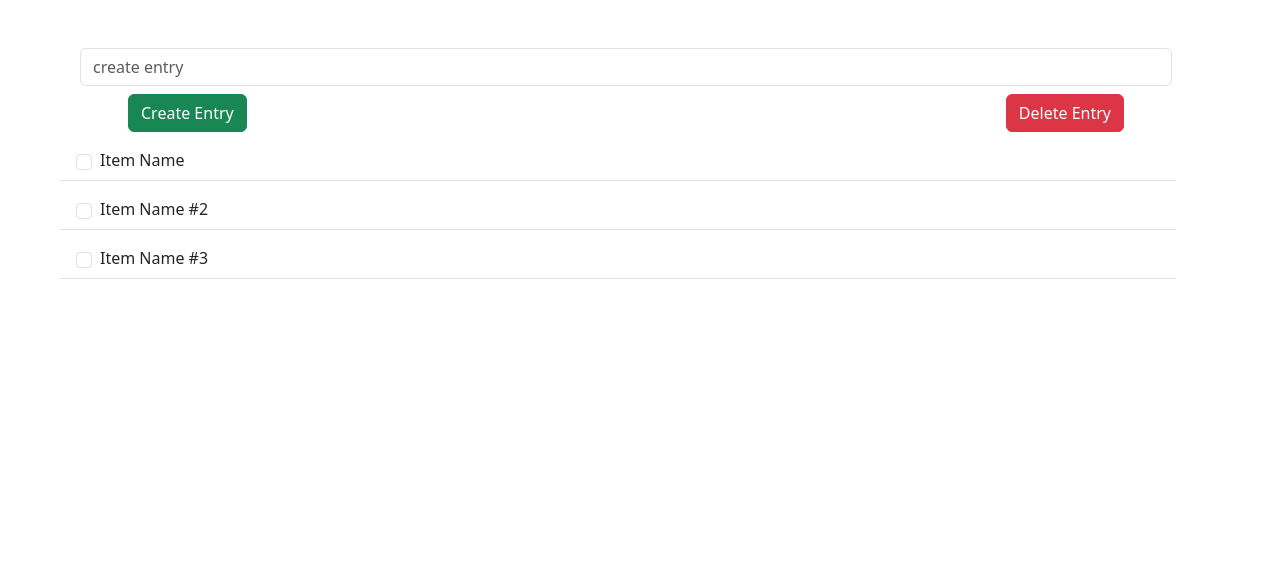
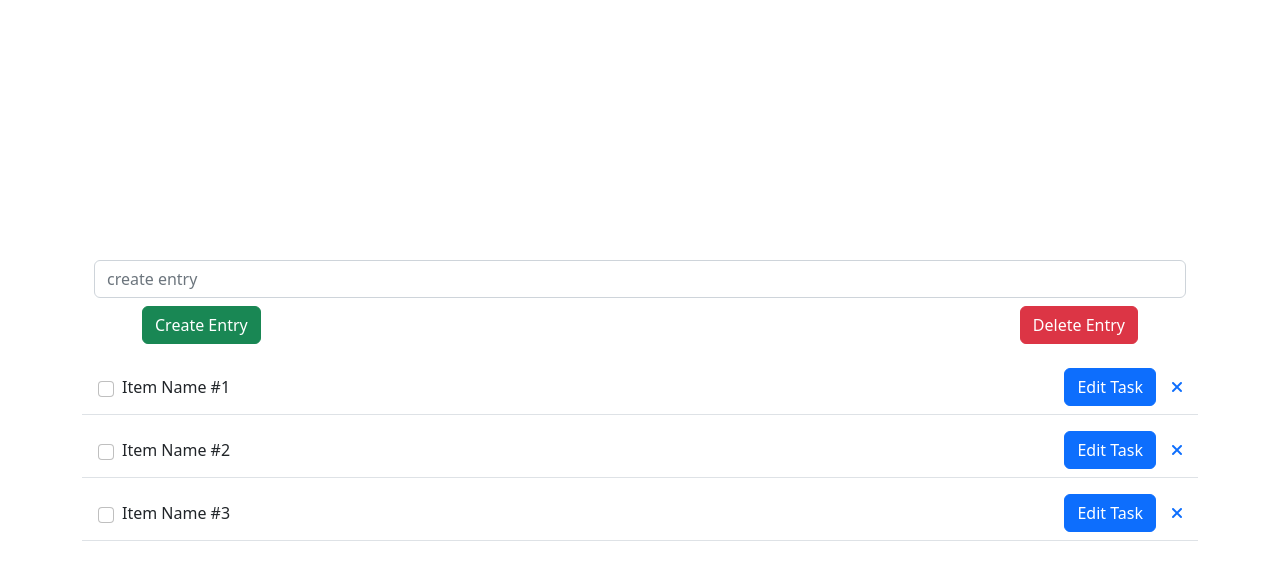
Before and after one commit to BigBloop/todo-list, a Vue app in the folder vue/simple-todo/: page / in a window 1280 px wide. Shown: the top 580 px of the page. Built offline with nearby package versions, Linux system fonts and the light colour scheme.

Commit message:
added modal for edit tasks note: needs javascript to create and delete todo entry, this is just a template

```diff
--- a/vue/simple-todo/package.json
+++ b/vue/simple-todo/package.json
@@ -8,6 +8,7 @@
     "lint": "vue-cli-service lint"
   },
   "dependencies": {
+    "bootstrap": "^5.2.0",
     "core-js": "^3.8.3",
     "vue": "^3.2.13"
   },
--- a/vue/simple-todo/public/index.html
+++ b/vue/simple-todo/public/index.html
@@ -5,6 +5,7 @@
     <meta http-equiv="X-UA-Compatible" content="IE=edge">
     <meta name="viewport" content="width=device-width,initial-scale=1.0">
     <link rel="icon" href="<%= BASE_URL %>favicon.ico">
+    <link rel="stylesheet" href="https://cdnjs.cloudflare.com/ajax/libs/font-awesome/6.1.2/css/all.min.css" integrity="sha512-1sCRPdkRXhBV2PBLUdRb4tMg1w2YPf37qatUFeS7zlBy7jJI8Lf4VHwWfZZfpXtYSLy85pkm9GaYVYMfw5BC1A==" crossorigin="anonymous" referrerpolicy="no-referrer" />
     <title><%= htmlWebpackPlugin.options.title %></title>
   </head>
   <body>
--- a/vue/simple-todo/src/App.vue
+++ b/vue/simple-todo/src/App.vue
@@ -1,16 +1,26 @@
 <template>
-  <div class="container m-5">
+  <div class="container d-flex align-items-center justify-content-center flex-column" style="min-height: 100vh">
     <!-- input section -->
     <div class="container m-2">
-      <input class="form-control" type="text" placeholder="create entry" aria-label="default input example">
+      <input
+        class="form-control"
+        type="text"
+        placeholder="create entry"
+        aria-label="default input example"
+      />
       <div class="clearfix mx-5 my-2">
-        <button type="button" class="btn btn-success float-start">Create Entry</button>
-        <button type="button" class="btn btn-danger float-end">Delete Entry</button>
+        <button type="button" class="btn btn-success float-start">
+          Create Entry
+        </button>
+        <button type="button" class="btn btn-danger float-end">
+          Delete Entry
+        </button>
       </div>
     </div>
 
     <!-- list body -->
-    <ul class="list-group">
+    <ul class="list-group" style="min-width: 100%">
+      <!-- list item -->
       <li
         class="list-group-item d-flex justify-content-between align-items-center border-start-0 border-top-0 border-end-0 border-bottom rounded-0 mb-2"
       >
@@ -21,12 +31,76 @@
             value=""
             aria-label="..."
           />
-          Item Name
+          Item Name #1
         </div>
+
+        <div class="d-flex justify-content-between gap-3">
+          <!-- modal toggle button -->
+          <button
+            type="button"
+            class="btn btn-primary"
+            data-bs-toggle="modal"
+            data-bs-target="#staticBackdrop"
+          >
+            Edit Task
+          </button>
+
+          <!-- Modal -->
+          <div
+            class="modal fade"
+            id="staticBackdrop"
+            data-bs-backdrop="static"
+            data-bs-keyboard="false"
+            tabindex="-1"
+            aria-labelledby="staticBackdropLabel"
+            aria-hidden="true"
+          >
+            <div class="modal-dialog">
+              <div class="modal-content">
+                <div class="modal-header">
+                  <h5 class="modal-title" id="staticBackdropLabel">
+                    Edit Task
+                  </h5>
+                  <button
+                    type="button"
+                    class="btn-close"
+                    data-bs-dismiss="modal"
+                    aria-label="Close"
+                  ></button>
+                </div>
+                <div class="modal-body">
+                  <input
+                    class="form-control"
+                    type="text"
+                    placeholder="create entry"
+                    aria-label="default input example"
+                  />
+                </div>
+                <div class="modal-footer">
+                  <button
+                    type="button"
+                    class="btn btn-secondary"
+                    data-bs-dismiss="modal"
+                  >
+                    Close
+                  </button>
+                  <button type="button" class="btn btn-primary">
+                    Commit Changes
+                  </button>
+                </div>
+              </div>
+            </div>
+          </div>
+
+          <!-- remove item -->
+          <div class="modal-dialog modal-dialog-centered">
             <a href="#!" data-mdb-toggle="tooltip" title="Remove item">
               <i class="fas fa-times text-primary"></i>
             </a>
+          </div>
+        </div>
       </li>
+
       <li
         class="list-group-item d-flex justify-content-between align-items-center border-start-0 border-top-0 border-end-0 border-bottom rounded-0 mb-2"
       >
@@ -39,10 +113,74 @@
           />
           Item Name #2
         </div>
+
+        <div class="d-flex justify-content-between gap-3">
+          <!-- modal toggle button -->
+          <button
+            type="button"
+            class="btn btn-primary"
+            data-bs-toggle="modal"
+            data-bs-target="#staticBackdrop"
+          >
+            Edit Task
+          </button>
+
+          <!-- Modal -->
+          <div
+            class="modal fade"
+            id="staticBackdrop"
+            data-bs-backdrop="static"
+            data-bs-keyboard="false"
+            tabindex="-1"
+            aria-labelledby="staticBackdropLabel"
+            aria-hidden="true"
+          >
+            <div class="modal-dialog">
+              <div class="modal-content">
+                <div class="modal-header">
+                  <h5 class="modal-title" id="staticBackdropLabel">
+                    Edit Task
+                  </h5>
+                  <button
+                    type="button"
+                    class="btn-close"
+                    data-bs-dismiss="modal"
+                    aria-label="Close"
+                  ></button>
+                </div>
+                <div class="modal-body">
+                  <input
+                    class="form-control"
+                    type="text"
+                    placeholder="create entry"
+                    aria-label="default input example"
+                  />
+                </div>
+                <div class="modal-footer">
+                  <button
+                    type="button"
+                    class="btn btn-secondary"
+                    data-bs-dismiss="modal"
+                  >
+                    Close
+                  </button>
+                  <button type="button" class="btn btn-primary">
+                    Commit Changes
+                  </button>
+                </div>
+              </div>
+            </div>
+          </div>
+
+          <!-- remove item -->
+          <div class="modal-dialog modal-dialog-centered">
             <a href="#!" data-mdb-toggle="tooltip" title="Remove item">
               <i class="fas fa-times text-primary"></i>
             </a>
+          </div>
+        </div>
       </li>
+
       <li
         class="list-group-item d-flex justify-content-between align-items-center border-start-0 border-top-0 border-end-0 border-bottom rounded-0 mb-2"
       >
@@ -55,9 +193,72 @@
           />
           Item Name #3
         </div>
+
+        <div class="d-flex justify-content-between gap-3">
+          <!-- modal toggle button -->
+          <button
+            type="button"
+            class="btn btn-primary"
+            data-bs-toggle="modal"
+            data-bs-target="#staticBackdrop"
+          >
+            Edit Task
+          </button>
+
+          <!-- Modal -->
+          <div
+            class="modal fade"
+            id="staticBackdrop"
+            data-bs-backdrop="static"
+            data-bs-keyboard="false"
+            tabindex="-1"
+            aria-labelledby="staticBackdropLabel"
+            aria-hidden="true"
+          >
+            <div class="modal-dialog">
+              <div class="modal-content">
+                <div class="modal-header">
+                  <h5 class="modal-title" id="staticBackdropLabel">
+                    Edit Task
+                  </h5>
+                  <button
+                    type="button"
+                    class="btn-close"
+                    data-bs-dismiss="modal"
+                    aria-label="Close"
+                  ></button>
+                </div>
+                <div class="modal-body">
+                  <input
+                    class="form-control"
+                    type="text"
+                    placeholder="create entry"
+                    aria-label="default input example"
+                  />
+                </div>
+                <div class="modal-footer">
+                  <button
+                    type="button"
+                    class="btn btn-secondary"
+                    data-bs-dismiss="modal"
+                  >
+                    Close
+                  </button>
+                  <button type="button" class="btn btn-primary">
+                    Commit Changes
+                  </button>
+                </div>
+              </div>
+            </div>
+          </div>
+
+          <!-- remove item -->
+          <div class="modal-dialog modal-dialog-centered">
             <a href="#!" data-mdb-toggle="tooltip" title="Remove item">
               <i class="fas fa-times text-primary"></i>
             </a>
+          </div>
+        </div>
       </li>
     </ul>
   </div>
```
Also changed, not shown: 1 other file (tests, documents, lock files or other folders). Lines whose indentation alone changed are shown as unchanged.
